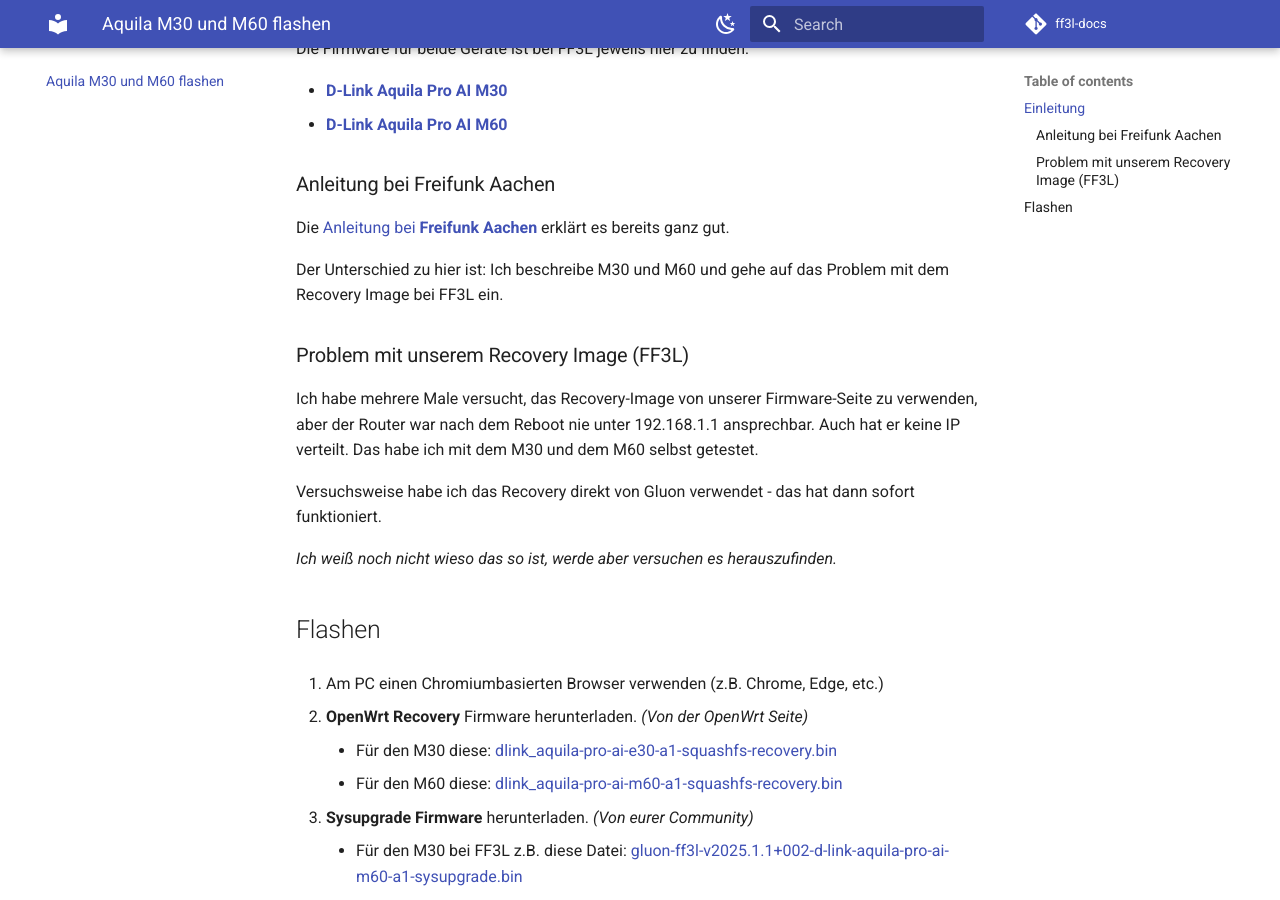
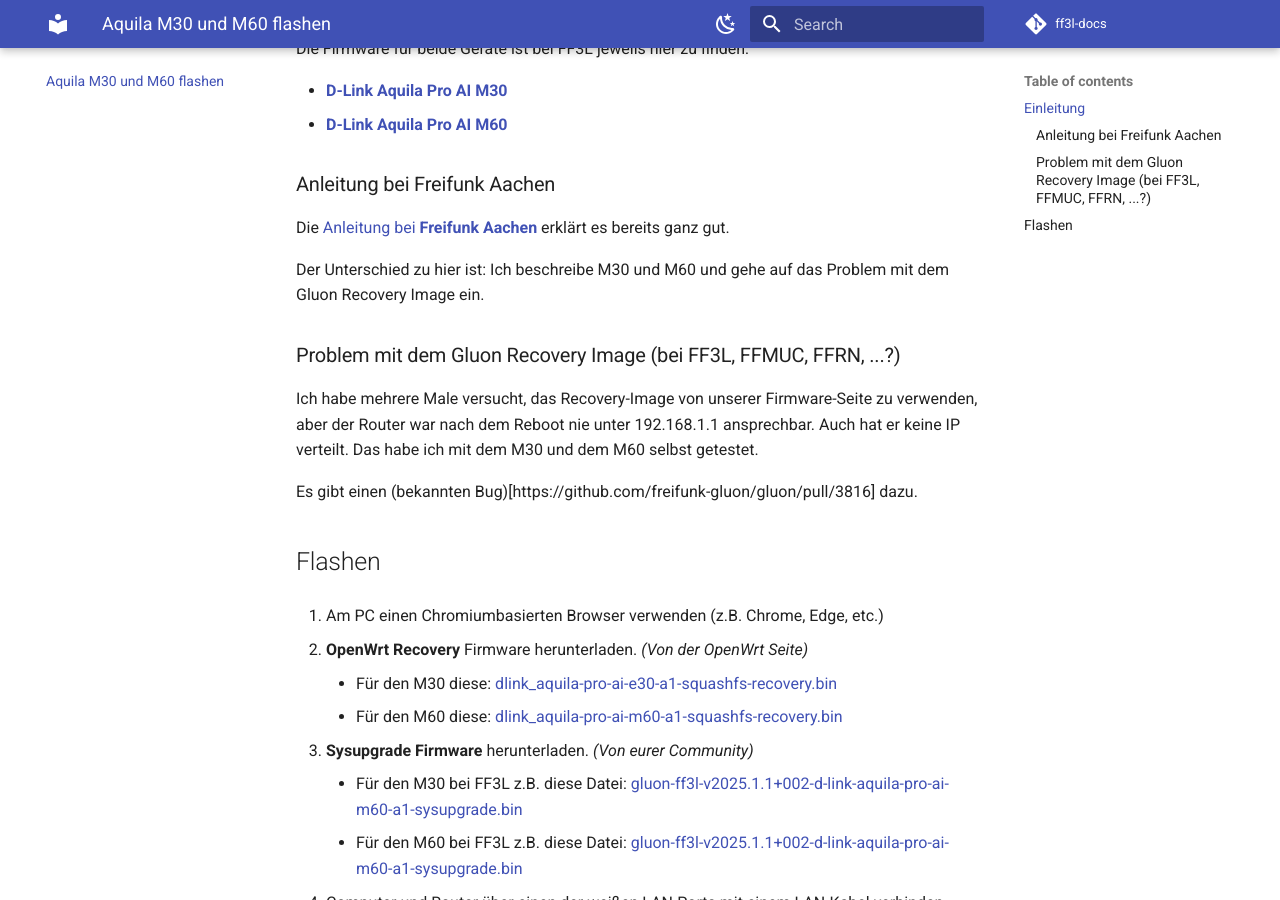
Before and after one commit to tbuss/ff3l-docs, an MkDocs documentation site: the page built from docs/flash_m30_m60.md, in a window 1280 px wide and 900 px high, scrolled down 393 px. Built offline with MkDocs 1.6.1 and Material for MkDocs 9.7.7, drawn with Linux system fonts in a browser that asks for light colours; comment, search, counter and statistics services are not loaded.

Commit message:
update m30/m60

```diff
--- a/docs/flash_m30_m60.md
+++ b/docs/flash_m30_m60.md
@@ -17,14 +17,12 @@ Die Firmware für beide Geräte ist bei FF3L jeweils hier zu finden:
 
 Die [Anleitung bei **Freifunk Aachen**](https://freifunk-aachen.de/2026/08/17/installationsanleitung-d-link-m30/) erklärt es bereits ganz gut.
 
-Der Unterschied zu hier ist: Ich beschreibe M30 und M60 und gehe auf das Problem mit dem Recovery Image bei FF3L ein.
+Der Unterschied zu hier ist: Ich beschreibe M30 und M60 und gehe auf das Problem mit dem Gluon Recovery Image ein.
 
-### Problem mit unserem Recovery Image (FF3L)
+### Problem mit dem Gluon Recovery Image (bei FF3L, FFMUC, FFRN, ...?)
 Ich habe mehrere Male versucht, das Recovery-Image von unserer Firmware-Seite zu verwenden, aber der Router war nach dem Reboot nie unter 192.168.1.1 ansprechbar. Auch hat er keine IP verteilt. Das habe ich mit dem M30 und dem M60 selbst getestet.
 
-Versuchsweise habe ich das Recovery direkt von Gluon verwendet - das hat dann sofort funktioniert.
-
-_Ich weiß noch nicht wieso das so ist, werde aber versuchen es herauszufinden._
+Es gibt einen (bekannten Bug)[https://github.com/freifunk-gluon/gluon/pull/3816] dazu.
 
 
 ## Flashen
```
